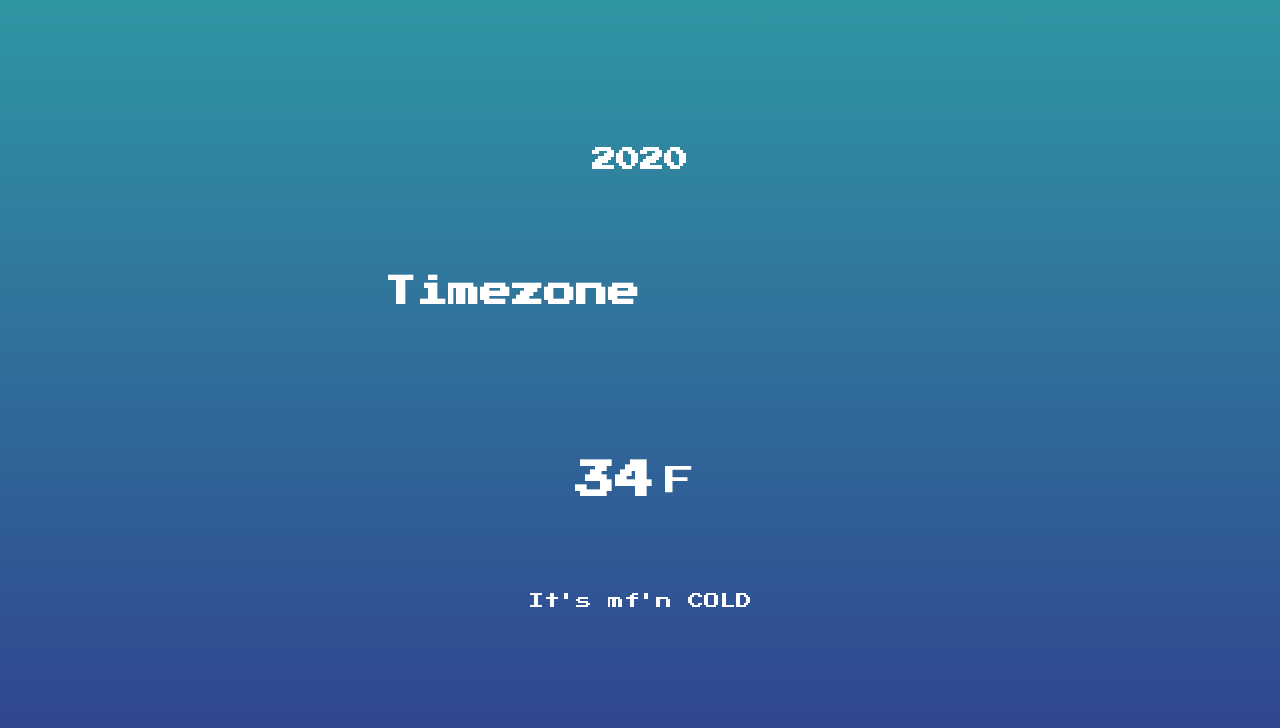
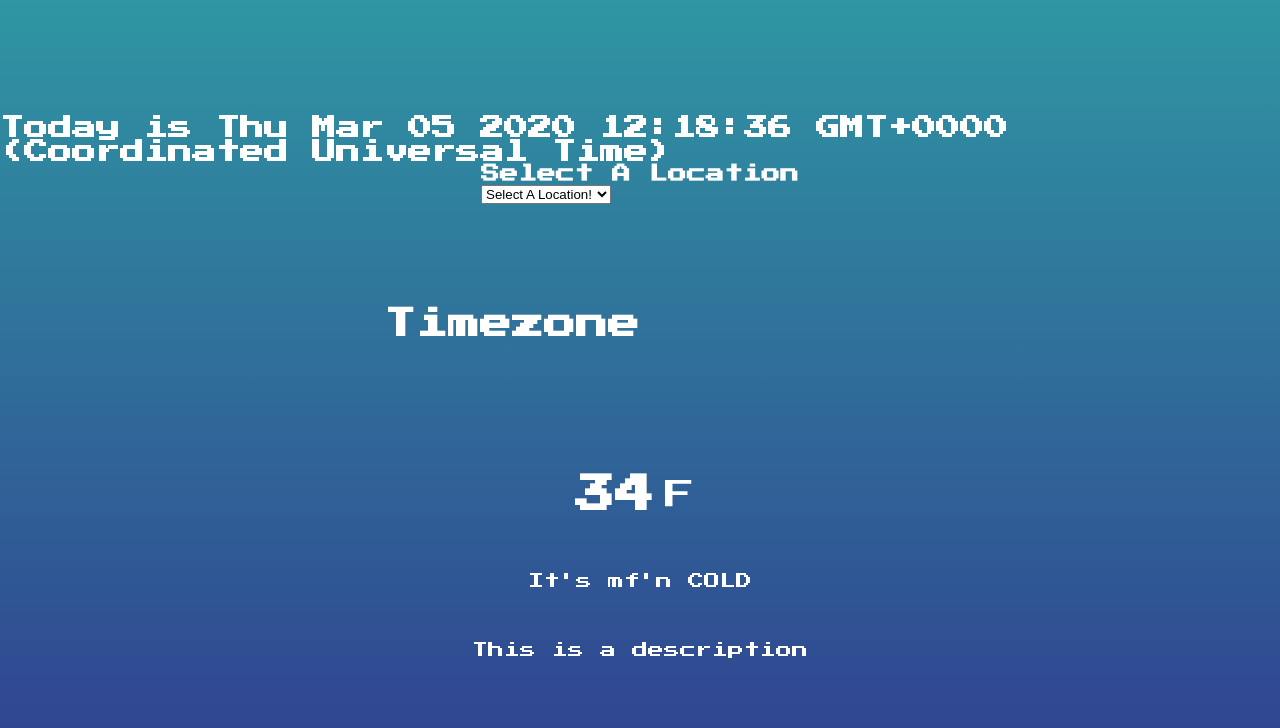
Before and after one commit to connorjaymesmcg/weather-app, a plain HTML site: page index.html in a window 1280 px wide. Drawn offline with Linux system fonts and the light colour scheme.

Commit message:
added location selector, currently non-functional

```diff
--- a/app.js
+++ b/app.js
@@ -1,3 +1,6 @@
+// TODO: add location selector to select element
+
+
 window.addEventListener("load", () => {
   let long;
   let lat;
@@ -5,11 +8,14 @@ window.addEventListener("load", () => {
   let temperatureDegree = document.querySelector('.temp-degree')
   let locationTimeZone = document.querySelector('.location-timezone')
   let temperatureSection = document.querySelector('.degree-section')
+  let forecast = document.querySelector('.forecast')
   const temperatureSpan = document.querySelector('.degree-section span')
+  let timeZone = document.querySelector('#location-select')
 
   let d = new Date();
+  d.toString()
 
-  document.querySelector('.date').textContent = d.getFullYear();
+  document.querySelector('.date').textContent = ` Today is ${d}`;
 
   if (navigator.geolocation) {
     navigator.geolocation.getCurrentPosition(position => {
@@ -26,11 +32,13 @@ window.addEventListener("load", () => {
         .then(data => {
           console.log(data);
           const { temperature, summary, icon, humidity } = data.currently;
-          // const { summary } = data.daily;
+          // const { minSummary } = data.minutely;
+          const { } = data.daily.summary;
           // Set DOM Elements from API
           temperatureDegree.textContent = temperature;
           temperatureDescription.textContent = summary;
-          locationTimeZone.textContent = data.timezone
+          locationTimeZone.textContent = `Your timezone is ${data.timezone}`;
+          forecast.textContent = data.minutely.summary
           // Set Icon
           setIcons(icon, document.querySelector(".icon"))
 
@@ -41,7 +49,10 @@ window.addEventListener("load", () => {
             } else {
               temperatureSpan.textContent = "F";
             }
-          })
+          });
+          if (timeZone.value === "est") {
+            console.log('recorded')
+          } else { console.log('default location selected') }
         });
     });
   }
--- a/index.html
+++ b/index.html
@@ -16,6 +16,13 @@
         Date placeholder
       </h2>
     </div>
+    <div class="select-location">
+      <h3>Select A Location</h3>
+      <select name="location" id="location-select">
+        <option value="">Select A Location!</option>
+        <option value="est">test</option>
+      </select>
+    </div>
     <div class="location">
       <h1 class="location-timezone">Timezone</h1>
       <canvas class="icon" width="128" height="128"></canvas>
@@ -26,6 +33,9 @@
         <span>F</span>
       </div>
       <div class="temp-description">It's mf'n COLD</div>
+      <div class="forecast">
+        <p>This is a description</p>
+      </div>
     </div>
     <script src="./skycons.js"></script>
     <script src="app.js"></script>
```
Also changed, not shown: style.css (line endings or trailing spaces).
